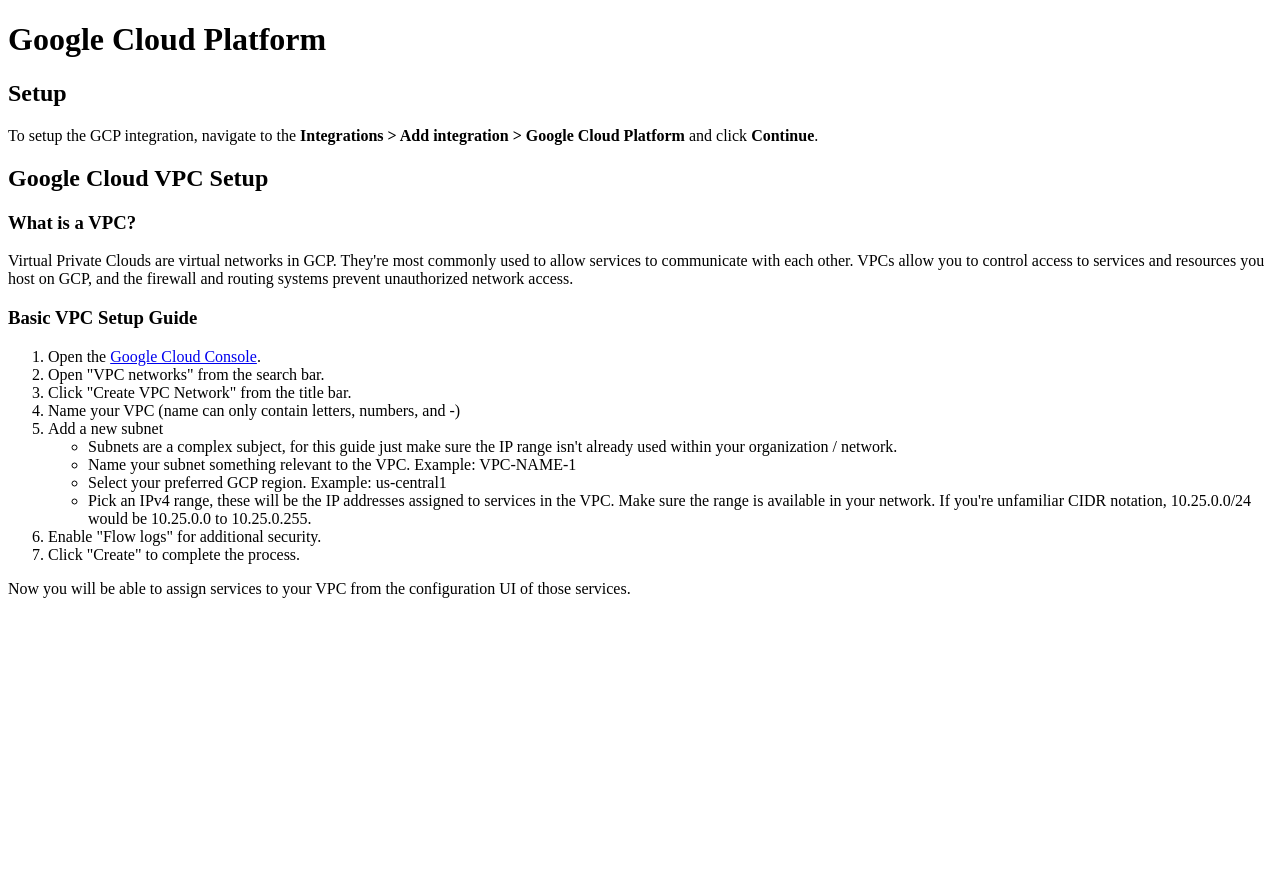
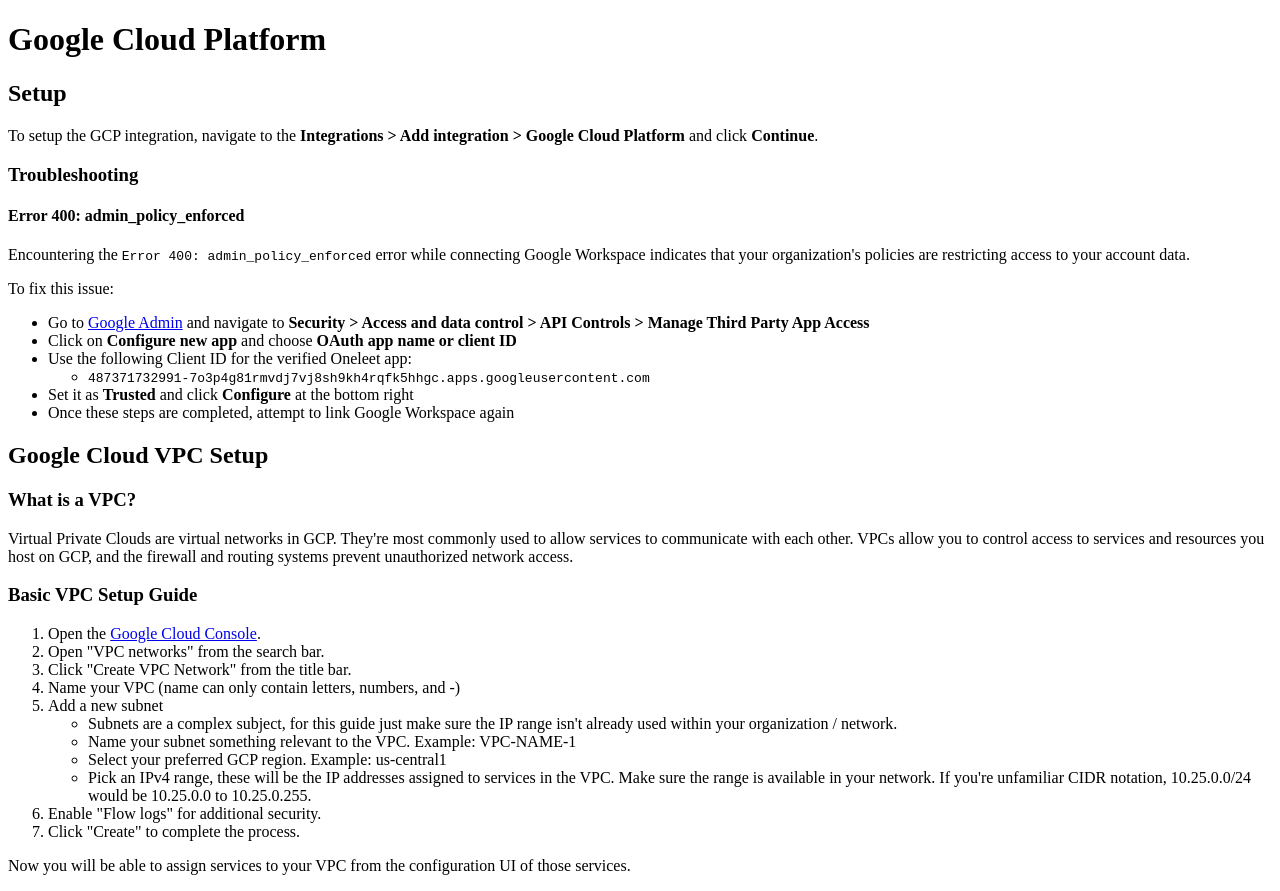
Before and after one commit to Oneleet/oneleet-docs, a Next.js app: page /integrations/google-cloud-platform in a window 1280 px wide. Before the commit the page ends 800 px from the top, so only its background shows below. Built offline with nearby package versions, Linux system fonts and the light colour scheme.

Commit message:
add gworkspace 400 error troubleshooting section

```diff
--- a/pages/integrations/google-cloud-platform.mdx
+++ b/pages/integrations/google-cloud-platform.mdx
@@ -7,6 +7,19 @@
 ## Setup
 To setup the GCP integration, navigate to the **Integrations > Add integration > Google Cloud Platform** and click **Continue**.
 
+### Troubleshooting
+
+#### Error 400: admin_policy_enforced
+
+Encountering the `Error 400: admin_policy_enforced` error while connecting Google Workspace indicates that your organization's policies are restricting access to your account data.
+
+To fix this issue:
+- Go to [Google Admin](https://admin.google.com) and navigate to **Security > Access and data control > API Controls > Manage Third Party App Access**
+- Click on **Configure new app** and choose **OAuth app name or client ID**
+- Use the following Client ID for the verified Oneleet app:
+    - `487371732991-7o3p4g81rmvdj7vj8sh9kh4rqfk5hhgc.apps.googleusercontent.com`
+- Set it as **Trusted** and click **Configure** at the bottom right
+- Once these steps are completed, attempt to link Google Workspace again
 
 ## Google Cloud VPC Setup
 
@@ -14,7 +27,6 @@
 Virtual Private Clouds are virtual networks in GCP. They're most commonly used to allow services to communicate with each other. VPCs allow you to control access to services and resources you host on GCP, and the firewall and routing systems prevent unauthorized network access.
 
 ### Basic VPC Setup Guide
-
 
 1. Open the [Google Cloud Console](https://console.cloud.google.com/welcome).
 2. Open "VPC networks" from the search bar.
```
Also changed, not shown: 1 other file (tests, documents, lock files or other folders).
